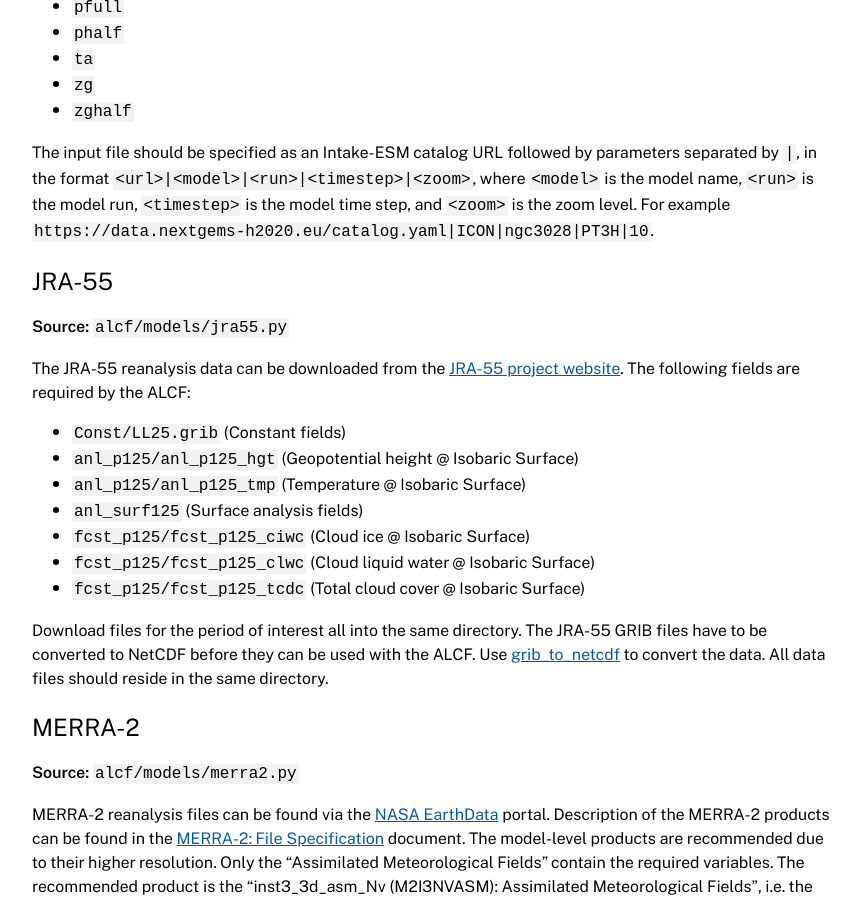
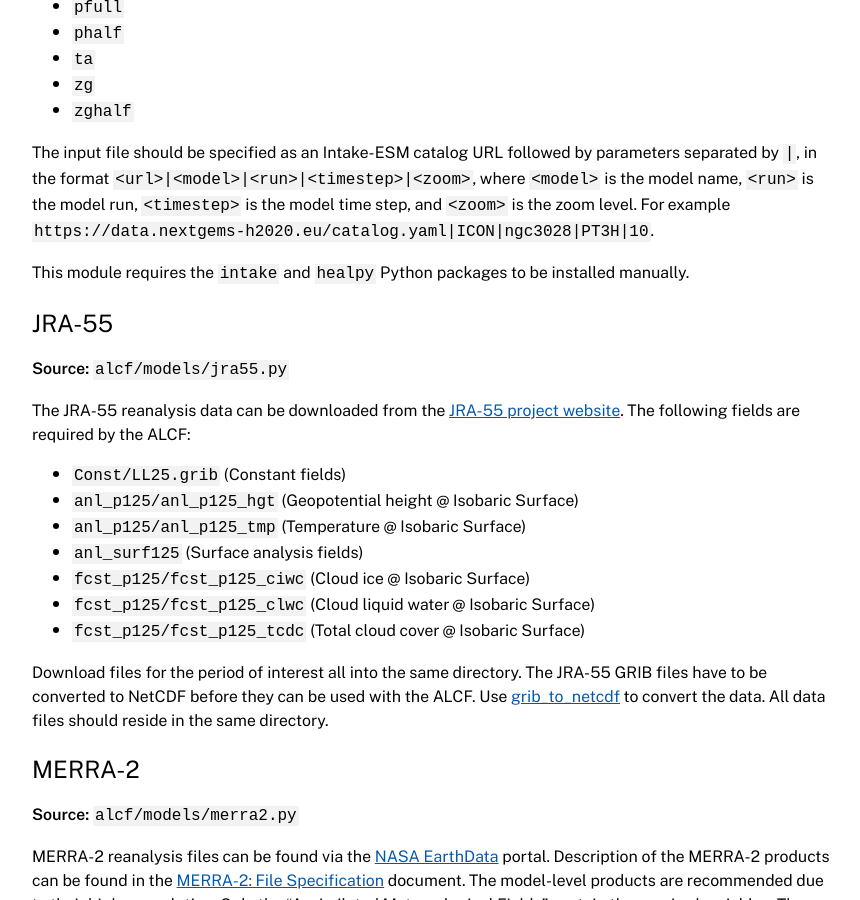
Before and after one commit to alcf-lidar/alcf, a Jekyll site: the page built from docs/documentation/model_guide/index.md, in a window 1280 px wide and 900 px high, scrolled down 2820 px. Shown: the whole window, without its empty margins (208-1068 px from the left). Built offline with Jekyll 4.4.1, drawn with Linux system fonts in a browser that asks for light colours.

Commit message:
docs: Improve documentation of icon_intake_healpix

```diff
--- a/docs/documentation/model_guide/index.md
+++ b/docs/documentation/model_guide/index.md
@@ -135,6 +135,9 @@
 model time step, and `<zoom>` is the zoom level. For example
 `https://data.nextgems-h2020.eu/catalog.yaml|ICON|ngc3028|PT3H|10`.
 
+This module requires the `intake` and `healpy` Python packages to be installed
+manually.
+
 ### JRA-55
 
 **Source:** `alcf/models/jra55.py`
```
